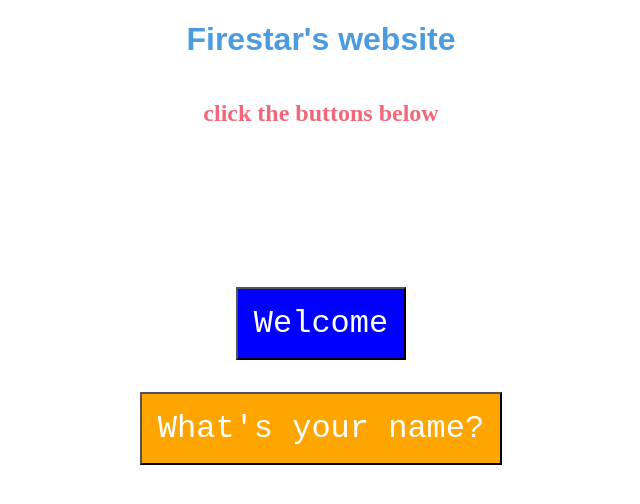
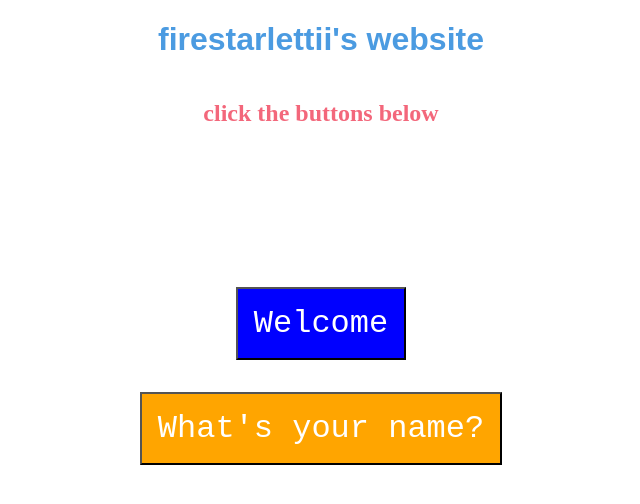
Before and after one commit to Firestar-Fire/My-first-website, a Next.js app: page / in a window 1280 px wide. Shown: the top 504 px of the page, without its empty margins (319-959 px from the left). Built offline with nearby package versions, Linux system fonts and the light colour scheme.

Commit message:
fixed a bug

```diff
--- a/pages/index.js
+++ b/pages/index.js
@@ -10,7 +10,7 @@ function HomePage() {
       }}
     >
       <h1 style={{ fontFamily: 'fantasy', color: '#4b9be1' }}>
-        {"Firestar's website"}
+        {"firestarlettii's website"}
       </h1>
       <h2
         style={{
```
